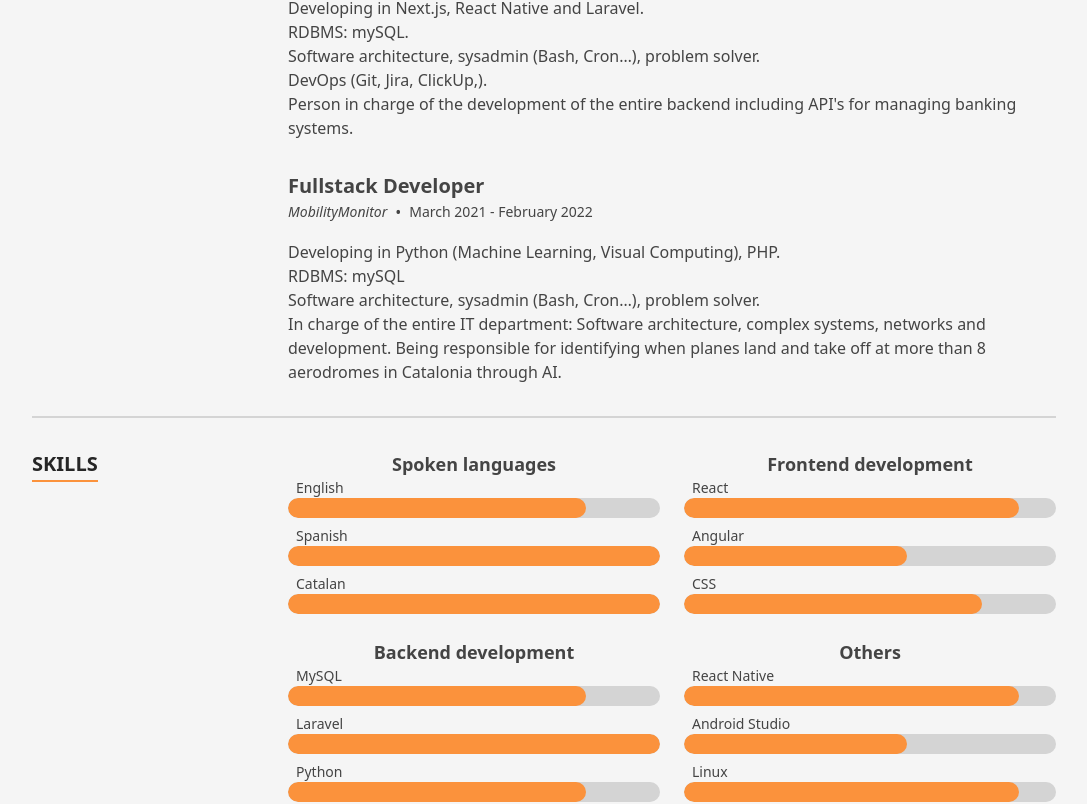
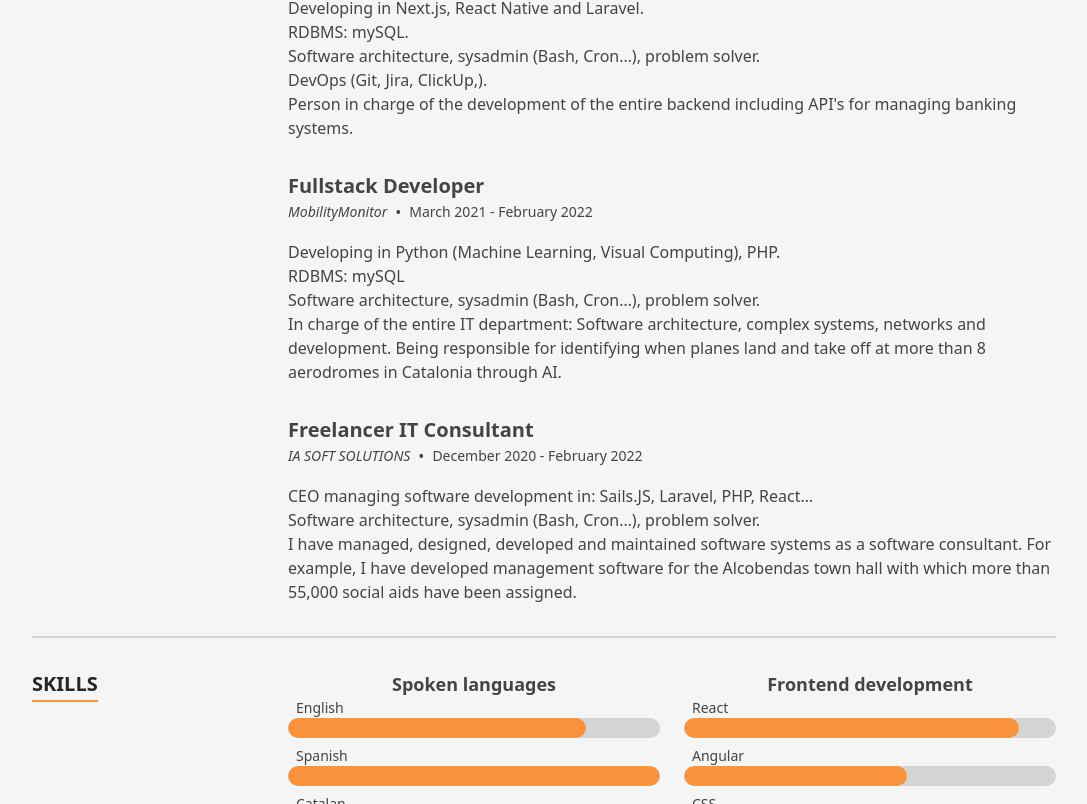
Before and after one commit to danigh99/danigh99.github.io, a Next.js app: page / in a window 1280 px wide. Shown: the part 1830-2634 px from the top of the page, without its empty margins (96-1183 px from the left). Built offline with nearby package versions, Linux system fonts and the light colour scheme.

Commit message:
IASOFT added

```diff
--- a/src/data/data.tsx
+++ b/src/data/data.tsx
@@ -258,6 +258,20 @@ export const experience: TimelineItem[] = [
       </p>
     ),
   },
+  {
+    date: 'December 2020 - February 2022',
+    location: 'IA SOFT SOLUTIONS',
+    title: 'Freelancer IT Consultant',
+    content: (
+      <p>
+        CEO managing software development in: Sails.JS, Laravel, PHP, React… <br></br>
+        Software architecture, sysadmin (Bash, Cron…), problem solver. <br></br>
+        I have managed, designed, developed and maintained software systems as a software
+        consultant. For example, I have developed management software for the Alcobendas
+        town hall with which more than 55,000 social aids have been assigned.
+      </p>
+    ),
+  },
 ];
 
 /**
```
